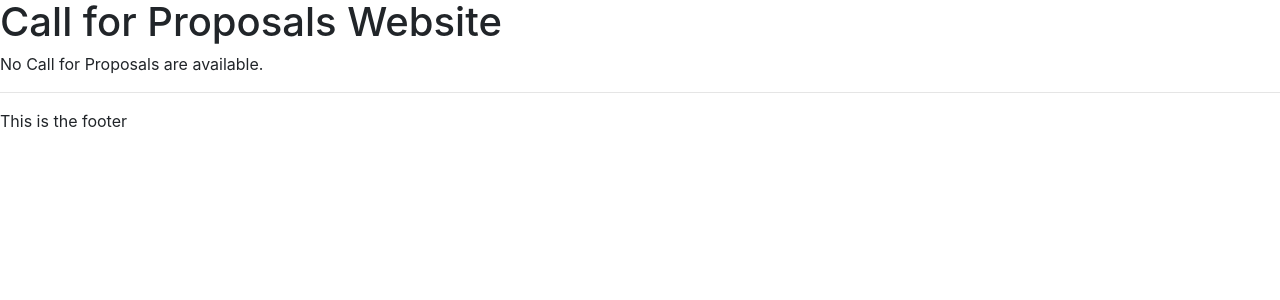
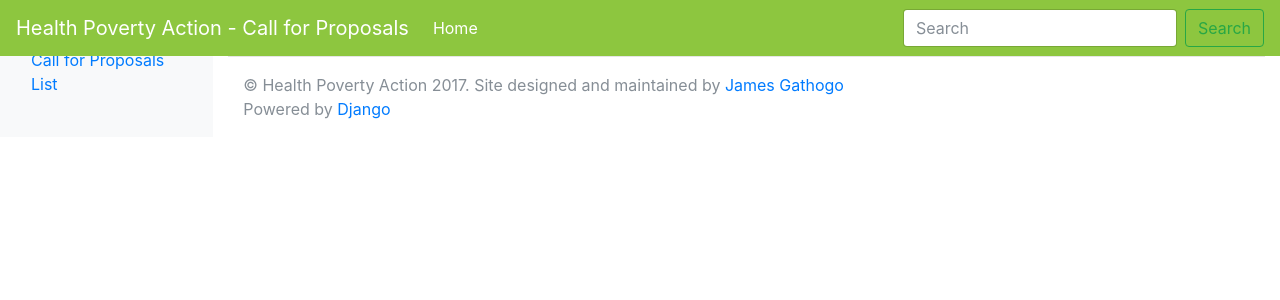
Before and after one commit to jgathogo/hpa, a Django app: template cfp/templates/cfp/index.html in a window 1280 px wide. Shown: the top 300 px of the page. Run offline with Django 3.2, Linux system fonts and the light colour scheme; the template is opened without the code that fills it, so the values that code supplies are empty; some libraries are stand-ins or nearby versions.

Commit message:
Created website shell using Bootstrap

```diff
--- a/cfp/templates/cfp/base.html
+++ b/cfp/templates/cfp/base.html
@@ -1,5 +1,7 @@
+{% load staticfiles %}
 <!DOCTYPE html>
 <html lang="en">
+
 <head>
     <!-- Required meta tags -->
     <meta charset="utf-8">
@@ -8,21 +10,98 @@
     <!-- Bootstrap CSS -->
     <link rel="stylesheet" href="https://maxcdn.bootstrapcdn.com/bootstrap/4.0.0-beta/css/bootstrap.min.css" integrity="sha384-/Y6pD6FV/Vv2HJnA6t+vslU6fwYXjCFtcEpHbNJ0lyAFsXTsjBbfaDjzALeQsN6M" crossorigin="anonymous">
 
+    <!-- Custom styles for this template -->
+    <!-- Template Source - https://getbootstrap.com/docs/4.0/examples/dashboard/ -->
+    <link href="{% static 'css/dashboard.css' %}" rel="stylesheet">
+    <link href="{% static 'css/custom.css' %}" rel="stylesheet">
+
+
     <title>{% block title %}{% endblock %}</title>
 </head>
 
 <body>
-    <h1>Call for Proposals Website</h1>
+    <nav class="navbar navbar-expand-md navbar-dark fixed-top" style="background-color: #8DC63F;">
+        <a class="navbar-brand" href="{% url 'cfp:home' %}">Health Poverty Action - Call for Proposals</a>
+        <button class="navbar-toggler d-lg-none" type="button" data-toggle="collapse" data-target="#navbarsExampleDefault" aria-controls="navbarsExampleDefault" aria-expanded="false" aria-label="Toggle navigation">
+        <span class="navbar-toggler-icon"></span>
+      </button>
+
+        <div class="collapse navbar-collapse" id="navbarsExampleDefault">
+            <ul class="navbar-nav mr-auto">
+                <li class="nav-item active">
+                    <a class="nav-link" href="{% url 'cfp:home' %}">Home <span class="sr-only">(current)</span></a>
+                </li>
+                <!--
+          <li class="nav-item">
+            <a class="nav-link" href="#">Settings</a>
+        </li>
+        -->
+                <!-- <li class="nav-item">
+            <a class="nav-link" href="#">Profile</a>
+          </li>
+          <li class="nav-item">
+            <a class="nav-link" href="#">Help</a>
+        </li> -->
+            </ul>
+            <form class="form-inline mt-2 mt-md-0">
+                <input class="form-control mr-sm-2" type="text" placeholder="Search" aria-label="Search">
+                <button class="btn btn-outline-success my-2 my-sm-0" type="submit">Search</button>
+            </form>
+        </div>
+    </nav>
+
+
+
+    <div class="container-fluid">
+        <div class="row">
+            <nav class="col-sm-3 col-md-2 d-none d-sm-block bg-light sidebar" style="background-color: #F78E1E;">
+                <ul class="nav nav-pills flex-column">
+                    <li class="nav-item">
+                        <a class="nav-link active" href="{% url 'cfp:home' %}">Home <span class="sr-only">(current)</span></a>
+                    </li>
+                    <li class="nav-item">
+                        <a class="nav-link" href="{% url 'cfp:index' %}">Call for Proposals List</a>
+                    </li>
+
+                </ul>
+
+
+
+
+            </nav>
+            <main class="col-sm-9 ml-sm-auto col-md-10 pt-3" role="main">
+
                 {% block content %}{% endblock %}
 
-    {% block footer %}
                 <hr>
-    <p>This is the footer</p>
-    {% endblock %}
+
+                <footer class="footer">
+                    <div class="container">
+                        <span class="text-muted">&copy; Health Poverty Action 2017. Site designed and maintained by <a href="https://github.com/jgathogo" target="_blank">James Gathogo</a></span>
+
+                        <p class="text-muted">Powered by <a href="https://www.djangoproject.com/" target="_blank">Django</a></p>
+                        <!--<span class="text-muted">Place sticky footer content here.</span>-->
+                    </div>
+                </footer>
+            </main>
+        </div>
+    </div>
+
+
+
+
+
+
     <!-- Optional JavaScript -->
     <!-- jQuery first, then Popper.js, then Bootstrap JS -->
     <script src="https://code.jquery.com/jquery-3.2.1.slim.min.js" integrity="sha384-KJ3o2DKtIkvYIK3UENzmM7KCkRr/rE9/Qpg6aAZGJwFDMVNA/GpGFF93hXpG5KkN" crossorigin="anonymous"></script>
     <script src="https://cdnjs.cloudflare.com/ajax/libs/popper.js/1.11.0/umd/popper.min.js" integrity="sha384-b/U6ypiBEHpOf/4+1nzFpr53nxSS+GLCkfwBdFNTxtclqqenISfwAzpKaMNFNmj4" crossorigin="anonymous"></script>
     <script src="https://maxcdn.bootstrapcdn.com/bootstrap/4.0.0-beta/js/bootstrap.min.js" integrity="sha384-h0AbiXch4ZDo7tp9hKZ4TsHbi047NrKGLO3SEJAg45jXxnGIfYzk4Si90RDIqNm1" crossorigin="anonymous"></script>
+
+    <script src="{% static 'js/custom.js' %}"></script>
+
+
+
 </body>
+
 </html>
--- a/cfp/templates/cfp/index.html
+++ b/cfp/templates/cfp/index.html
@@ -3,9 +3,9 @@
 {% block title %}List of all Call for Proposals{% endblock %}
 {% block content %}
     {% if all_cfps_list %}
-    <ul>
 
-    <table class="table table-bordered">
+<div class="table-responsive">
+    <table class="table table-striped">
     <thead>
   <tr>
     <th>Donor</th>
@@ -40,10 +40,11 @@
   {% endif %}
    {% endfor %}
 </table>
+</div>
 
 
 
-    </ul>
+
 {% else %}
     <p>No Call for Proposals are available.</p>
 {% endif %}
--- a/cfp/urls.py
+++ b/cfp/urls.py
@@ -4,7 +4,7 @@ from . import views
 
 app_name = 'cfp'
 urlpatterns = [
-    url(r'^$', views.cfp_home),
+    url(r'^$', views.cfp_home, name='home'),
     url(r'all-calls-for-proposals/$', views.IndexView.as_view(), name='index'),
     url(r'^(?P<pk>[0-9]+)/$',
         views.CfPDetailView.as_view(), name='cfp_detail'),
```
Also changed, not shown: USERSTORIES.md (+3 -2 lines). Lines whose indentation alone changed are shown as unchanged.
